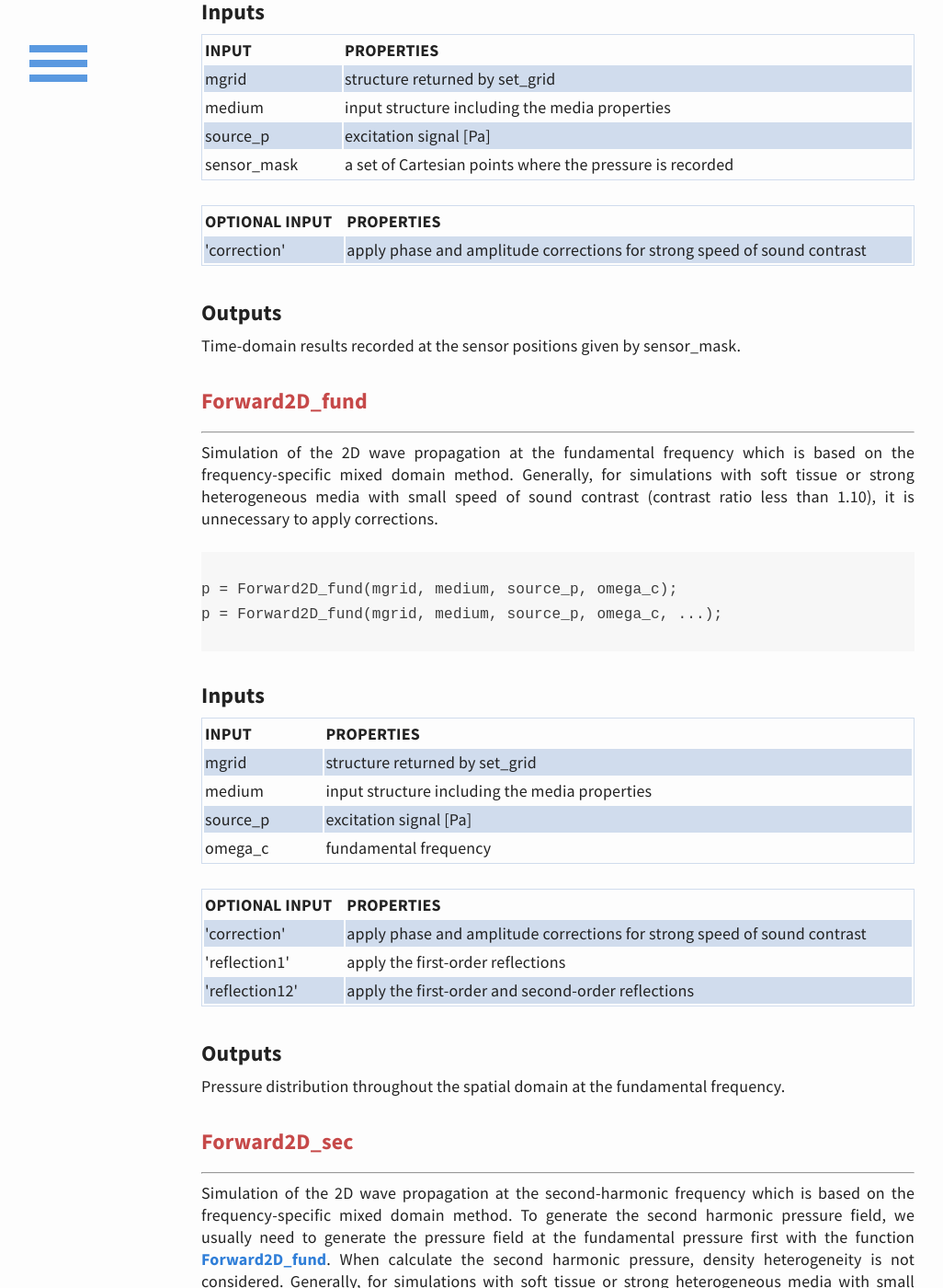
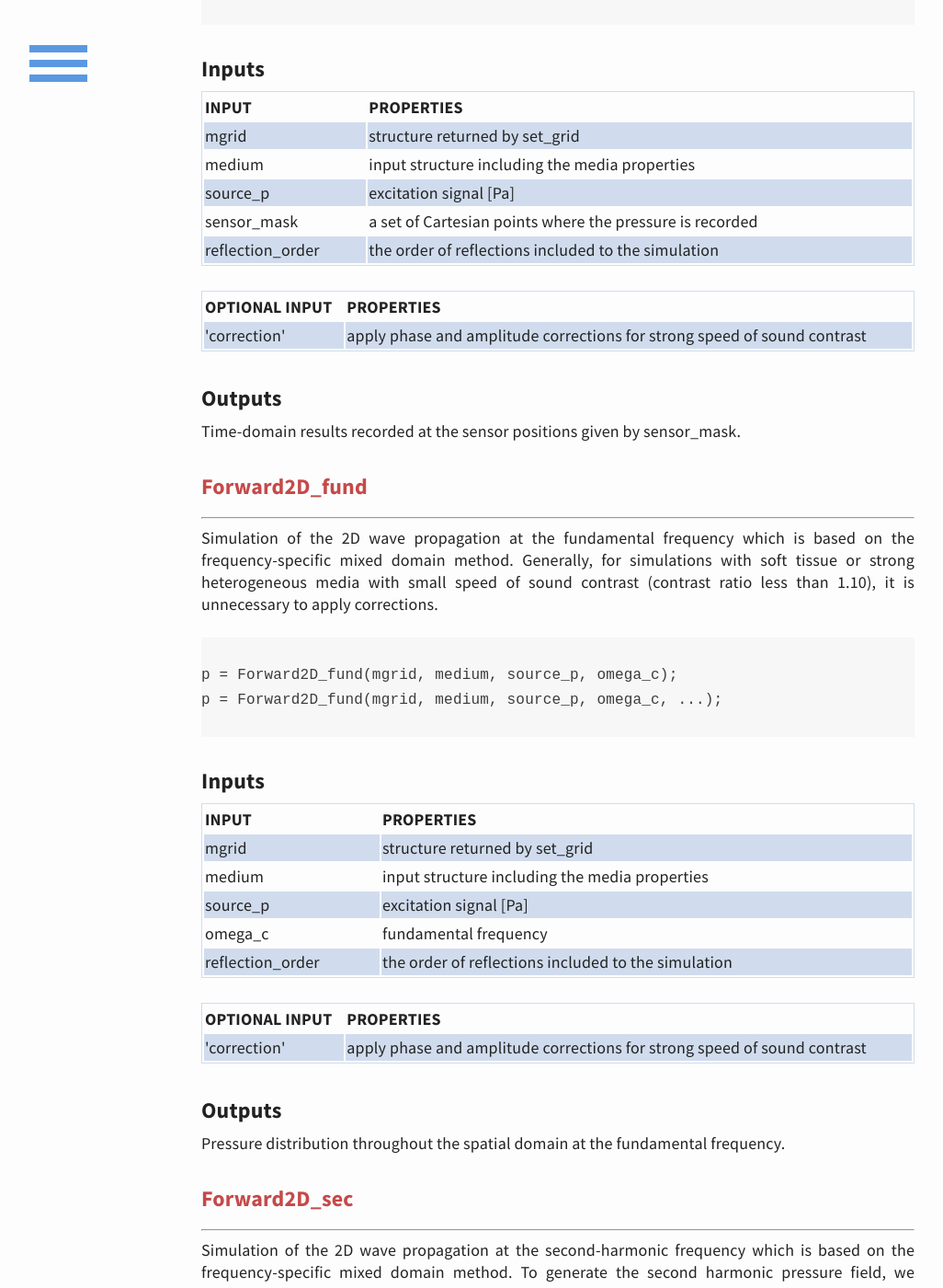
Before and after one commit to m-SOUND/mSOUND, a Jekyll site: the page built from function.html, in a window 1280 px wide and 1400 px high, scrolled down 3219 px. Shown: the whole window at 92% size, without its empty margins (33-1059 px from the left). Built offline with Jekyll 4.4.1, drawn with Linux system fonts in a browser that asks for light colours; some of the changed text lies outside the part shown.

Commit message:
Update function.html

```diff
--- a/function.html
+++ b/function.html
@@ -126,6 +126,9 @@ p = Forward1D(mgrid, medium, source_p, sensor_mask, ...);
   <tr>
     <td>sensor_mask</td><td>a set of Cartesian points where the pressure is recorded</td>
   </tr>
+  <tr>
+   <td>reflection_order</td><td>the order of reflections included to the simulation</td>
+  </tr>
  </table>
 <br>
 <table>
@@ -174,6 +177,9 @@ p = Forward2D(mgrid, medium, source_p, sensor_mask, ...);
   <tr>
     <td>sensor_mask</td><td>a set of Cartesian points where the pressure is recorded</td>
   </tr>
+   <tr>
+   <td>reflection_order</td><td>the order of reflections included to the simulation</td>
+  </tr>
  </table>
 <br>
 <table>
@@ -219,6 +225,9 @@ p = Forward3D(mgrid, medium, source_p, sensor_mask, ...);
   </tr>
   <tr>
     <td>sensor_mask</td><td>a set of Cartesian points where the pressure is recorded</td>
+  </tr>
+   <tr>
+   <td>reflection_order</td><td>the order of reflections included to the simulation</td>
   </tr>
  </table>
 <br>
@@ -267,6 +276,9 @@ p = Forward2D_fund(mgrid, medium, source_p, omega_c, ...);
    <tr>
     <td>omega_c </td><td>fundamental frequency </td>
   </tr>
+   <tr>
+   <td>reflection_order</td><td>the order of reflections included to the simulation</td>
+  </tr>
  </table>
 <br>
 <table>
@@ -275,12 +287,6 @@ p = Forward2D_fund(mgrid, medium, source_p, omega_c, ...);
   </tr>
   <tr>
     <td>'correction'</td><td>apply phase and amplitude corrections for strong speed of sound contrast</td>
-  </tr>
-   <tr>
-    <td>'reflection1'</td><td>apply the first-order reflections</td>
-  </tr>
-    <tr>
-    <td>'reflection12'</td><td>apply the first-order and second-order reflections</td>
   </tr>
  </table>
 
@@ -371,6 +377,9 @@ p = Forward3D_fund(mgrid, medium, source_p, omega_c, ...);
    <tr>
     <td>omega_c </td><td>fundamental frequency </td>
   </tr>
+   <tr>
+   <td>reflection_order</td><td>the order of reflections included to the simulation</td>
+  </tr>
  </table>
 <br>
 <table>
@@ -379,12 +388,6 @@ p = Forward3D_fund(mgrid, medium, source_p, omega_c, ...);
 </tr>
 <tr>
 <td>'correction'</td><td>apply phase and amplitude corrections for strong speed of sound contrast</td>
-</tr>
-<tr>
-<td>'reflection1'</td><td>apply the first-order reflections</td>
-</tr>
-<tr>
-<td>'reflection12'</td><td>apply the first-order and second-order reflections</td>
 </tr>
 </table>
 <br>
@@ -427,6 +430,9 @@ p = Forward3D_sec(mgrid, medium, P_fundamental, omega_c, ...);
    <tr>
     <td>omega_c </td><td>fundamental frequency </td>
   </tr>
+   <tr>
+   <td>reflection_order</td><td>the order of reflections included to the simulation</td>
+  </tr>
  </table>
 <br>
 <table>
```
